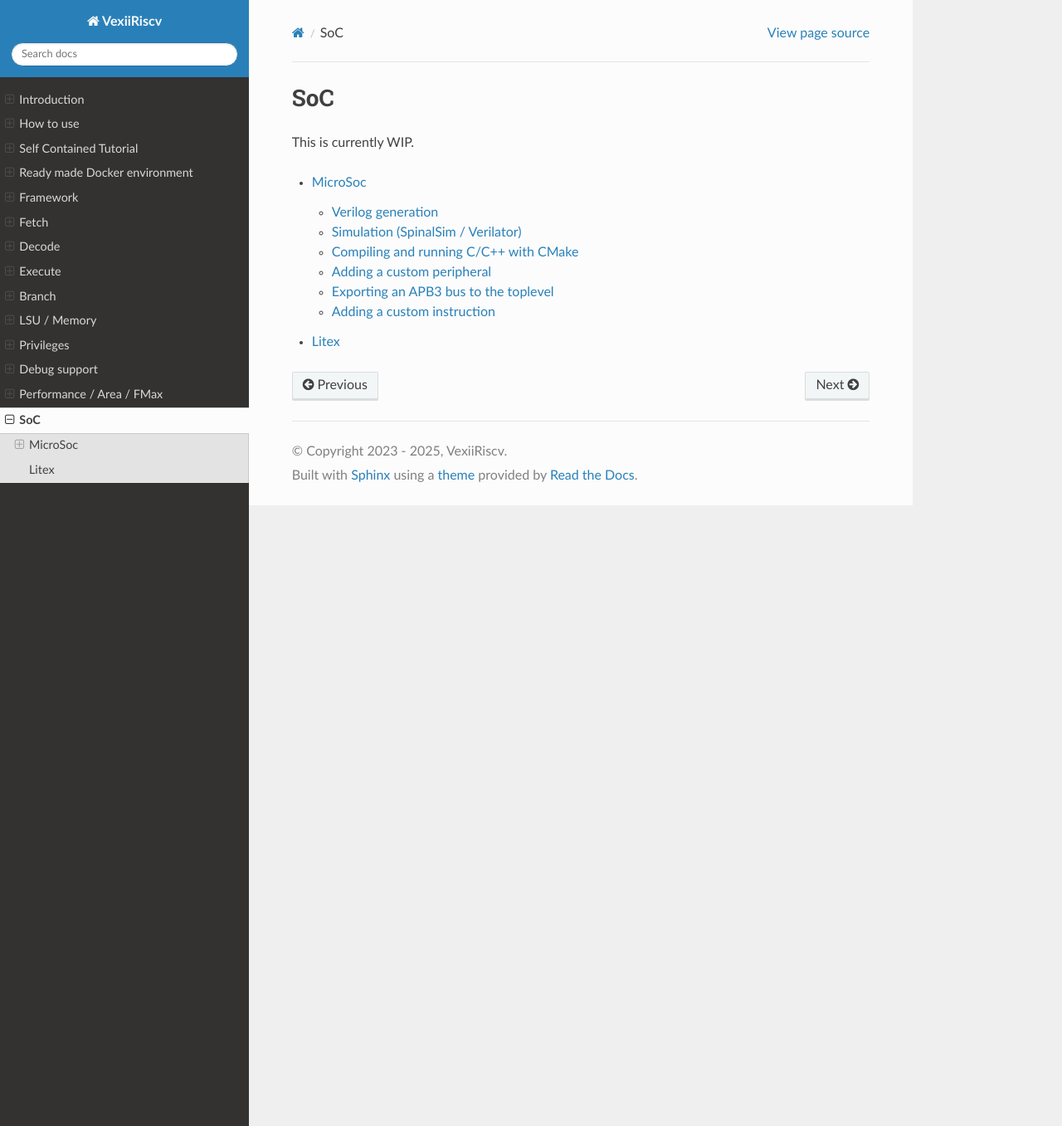
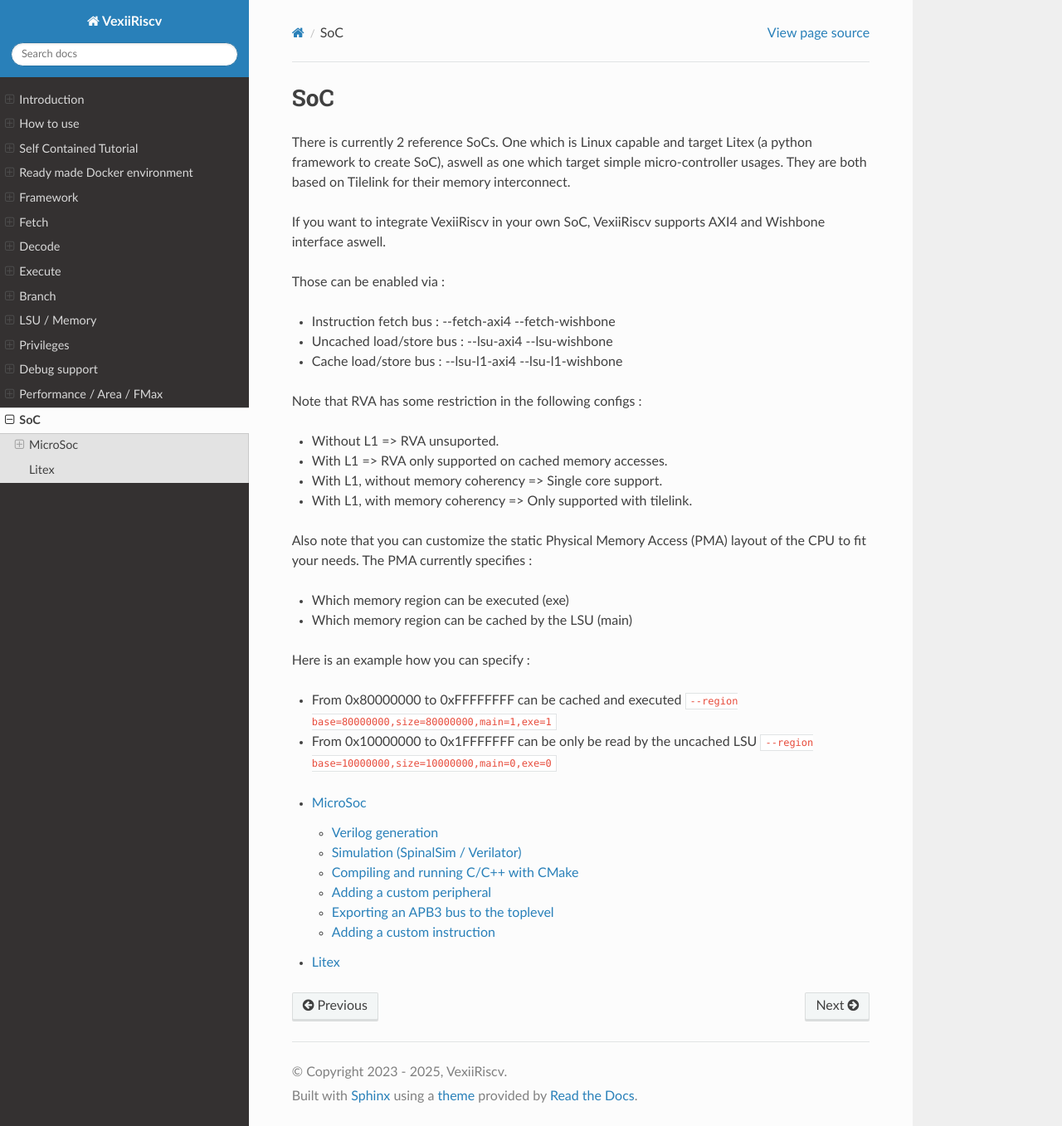
Before and after one commit to SpinalHDL/VexiiRiscv-RTD, a Sphinx documentation site: the page built from source/VexiiRiscv/Soc/index.rst, in a window 1280 px wide and 1357 px high. Shown: the whole window at 83% size. Built offline with Sphinx 7.4.7 and the Read the Docs theme 3.1.0, drawn with Linux system fonts in a browser that asks for light colours.

Commit message:
Add AXI / Wishbone doc

```diff
--- a/source/VexiiRiscv/Introduction/index.rst
+++ b/source/VexiiRiscv/Introduction/index.rst
@@ -105,6 +105,7 @@ On this date (07/01/2025) the status is :
 - Hardware I$ prefetch supported
 - JTAG debug supported
 - Hardware watchpoint supported
+- Supports AXI4 / Wishbone / Tilelink memory buses (RVA is not available in some configs, see the SoC main page)
 
 Here is a diagram with 2 issue / early+late alu / 6 stages configuration (note that the pipeline structure can vary a lot):
 
--- a/source/VexiiRiscv/Soc/index.rst
+++ b/source/VexiiRiscv/Soc/index.rst
@@ -1,8 +1,36 @@
 SoC
 ===
 
-This is currently WIP.
 
+
+There is currently 2 reference SoCs. One which is Linux capable and target Litex (a python framework to create SoC),
+aswell as one which target simple micro-controller usages. They are both based on Tilelink for their memory interconnect.
+
+If you want to integrate VexiiRiscv in your own SoC, VexiiRiscv supports AXI4 and Wishbone interface aswell.
+
+Those can be enabled via :
+
+- Instruction fetch bus : --fetch-axi4 --fetch-wishbone
+- Uncached load/store bus : --lsu-axi4 --lsu-wishbone
+- Cache load/store bus : --lsu-l1-axi4 --lsu-l1-wishbone
+
+Note that RVA has some restriction in the following configs :
+
+- Without L1 => RVA unsuported.
+- With L1 => RVA only supported on cached memory accesses.
+- With L1, without memory coherency => Single core support.
+- With L1, with memory coherency => Only supported with tilelink.
+
+Also note that you can customize the static Physical Memory Access (PMA) layout of the CPU to fit your needs.
+The PMA currently specifies :
+
+- Which memory region can be executed (exe)
+- Which memory region can be cached by the LSU (main)
+
+Here is an example how you can specify :
+
+- From 0x80000000 to 0xFFFFFFFF can be cached and executed ``--region base=80000000,size=80000000,main=1,exe=1``
+- From 0x10000000 to 0x1FFFFFFF can be only be read by the uncached LSU ``--region base=10000000,size=10000000,main=0,exe=0``
 
 .. toctree::
    :maxdepth: 2
```
